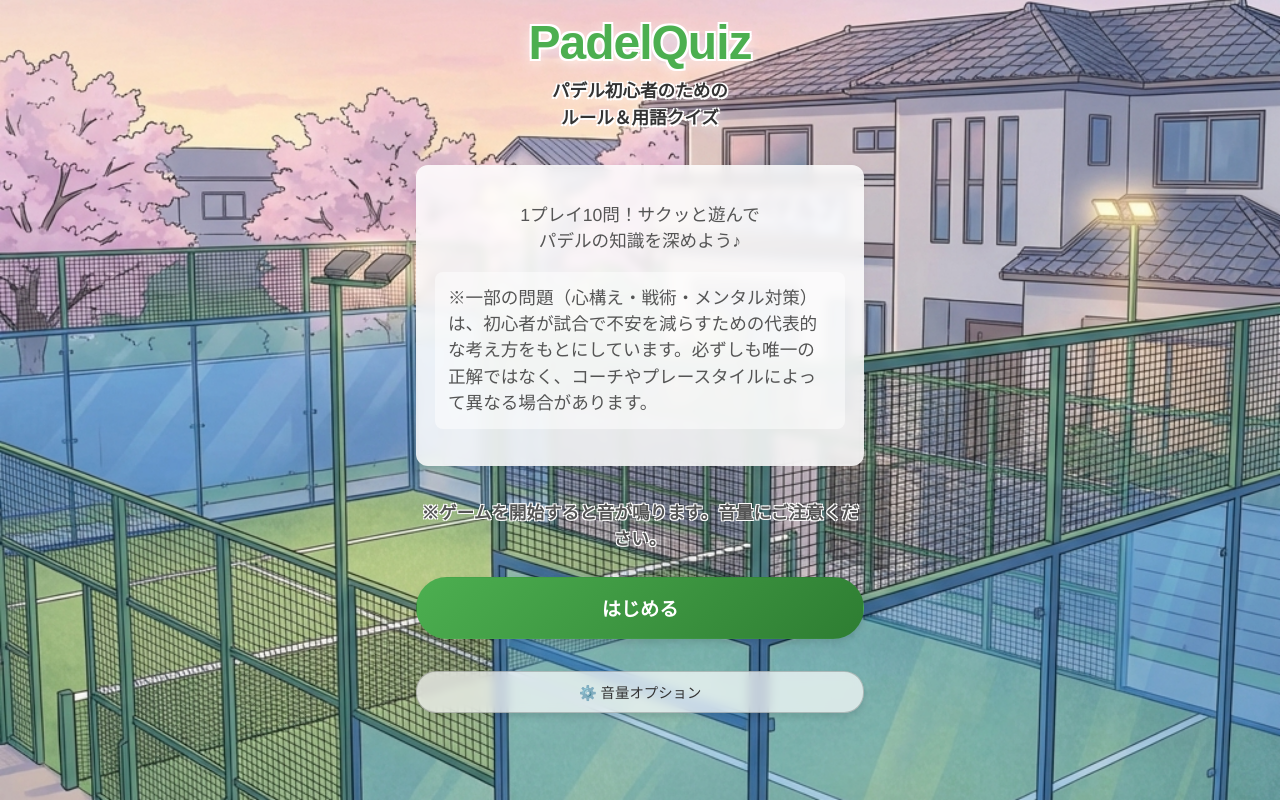
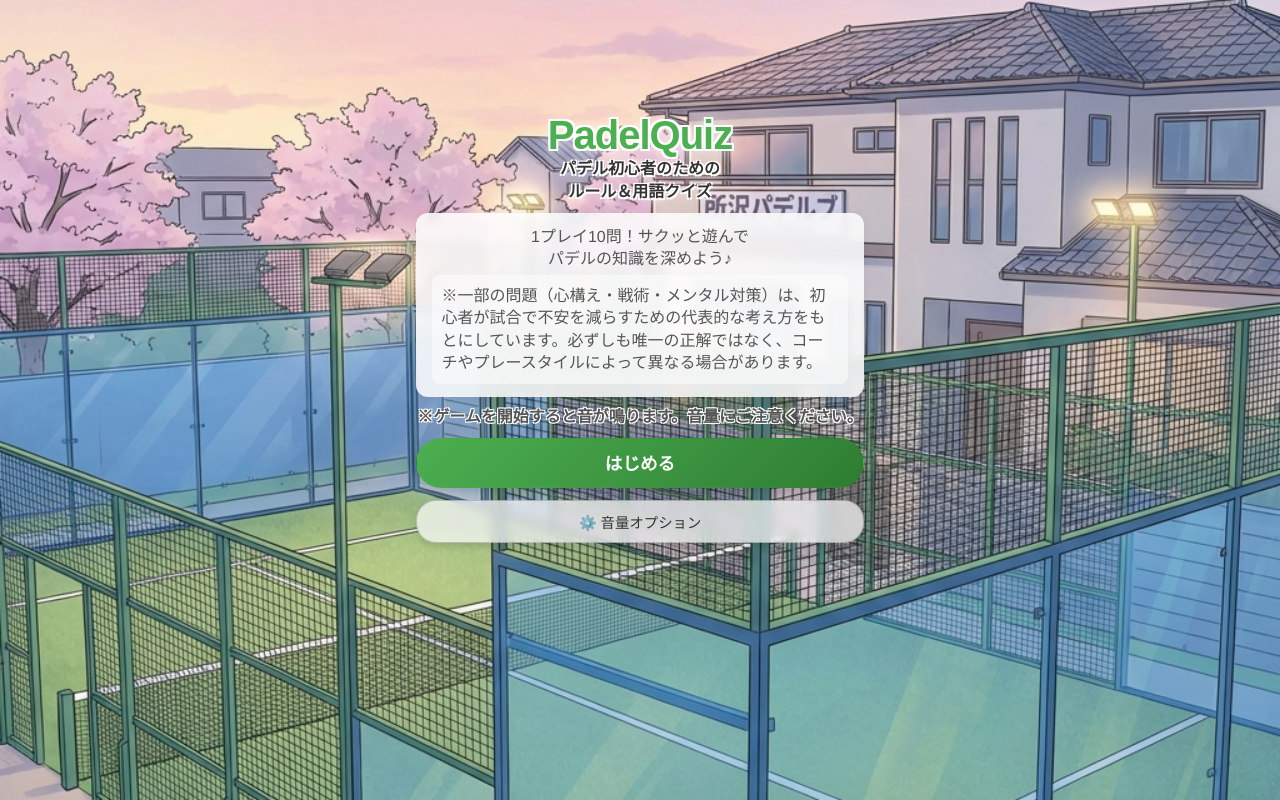
Before and after one commit to padelmusicjp-coder/padelQuiz, a React (Vite) app: page / in a window 1280 px wide. Built offline with nearby package versions, Linux system fonts and the light colour scheme.

Commit message:
style: compact title screen layout to prevent top overflow

```diff
--- a/src/index.css
+++ b/src/index.css
@@ -12,7 +12,8 @@
 body {
   margin: 0;
   display: flex;
-  place-items: center;
+  align-items: flex-start;
+  justify-content: center;
   min-width: 320px;
   min-height: 100vh;
   background-color: var(--background-color);
@@ -23,7 +24,7 @@ body {
 #root {
   max-width: 480px; /* スマホ向けに幅を制限 */
   margin: 0 auto;
-  padding: 1rem;
+  padding: 0.5rem 1rem;
   width: 100%;
   box-sizing: border-box;
   text-align: center;
@@ -100,13 +101,11 @@ button:disabled {
 }
 
 /* ---------------- Title Screen ---------------- */
-.title-screen {
-  margin-top: -12vh;
-}
 
 .title-screen h1 {
-  font-size: 3rem;
-  margin-bottom: 0.5rem;
+  font-size: 2.5rem;
+  margin-top: 0.5rem;
+  margin-bottom: 0;
   color: var(--primary-color);
   font-family: 'Montserrat', sans-serif;
   letter-spacing: -1px;
@@ -123,6 +122,7 @@ button:disabled {
   font-weight: 800;
   color: #333;
   margin-top: 0;
+  margin-bottom: 0.3rem;
   text-shadow:
     1.5px 1.5px 0px white,
     -1.5px -1.5px 0px white,
@@ -132,17 +132,19 @@ button:disabled {
 }
 
 .title-screen p {
-  font-size: 1.1rem;
-  line-height: 1.5;
+  font-size: 1rem;
+  line-height: 1.4;
   color: #555;
+  margin-top: 0.3rem;
+  margin-bottom: 0.3rem;
 }
 
 .title-content {
   background: rgba(255, 255, 255, 0.85);
   backdrop-filter: blur(5px);
-  padding: 1.2rem;
+  padding: 0.5rem 1rem;
   border-radius: 12px;
-  margin: 1rem 0;
+  margin: 0.3rem 0;
   box-shadow: 0 2px 8px rgba(0,0,0,0.05);
 }
 
@@ -150,10 +152,10 @@ button:disabled {
   font-size: 0.75rem;
   color: #666;
   text-align: left;
-  margin-top: 1rem;
-  line-height: 1.5;
+  margin-top: 0.5rem;
+  line-height: 1.4;
   background: rgba(255, 255, 255, 0.5);
-  padding: 0.8rem;
+  padding: 0.6rem;
   border-radius: 8px;
 }
 
@@ -161,7 +163,8 @@ button:disabled {
   color: #ff3b30;
   font-size: 0.85rem;
   font-weight: bold;
-  margin-bottom: 1rem;
+  margin-top: 0.5rem;
+  margin-bottom: 0.5rem;
   text-shadow:
     1px 1px 0px white,
     -1px -1px 0px white,
@@ -170,14 +173,16 @@ button:disabled {
 }
 
 .start-button {
-  font-size: 1.2rem;
-  padding: 1rem 2rem;
+  font-size: 1.1rem;
+  padding: 0.7rem 2rem;
+  margin-top: 0.3rem;
+  margin-bottom: 0;
   border-radius: 50px;
   background: linear-gradient(135deg, var(--primary-color), #2E7D32);
 }
 
 .options-trigger {
-  margin-top: 1.5rem;
+  margin-top: 0.8rem;
   background: transparent;
   border: 1px solid rgba(0,0,0,0.2);
   color: #333;
```
Also changed, not shown: 4 other files (tests, documents, lock files or other folders).
